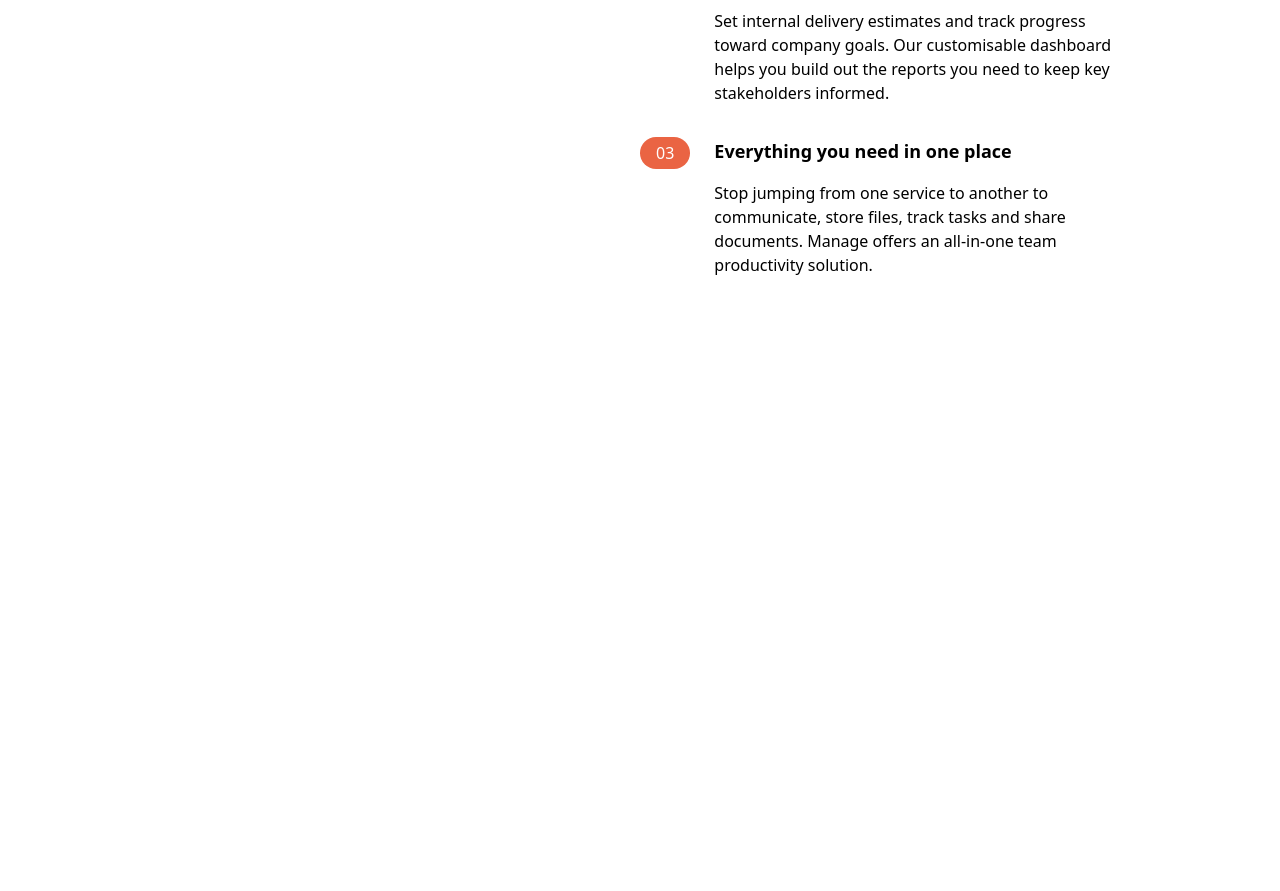
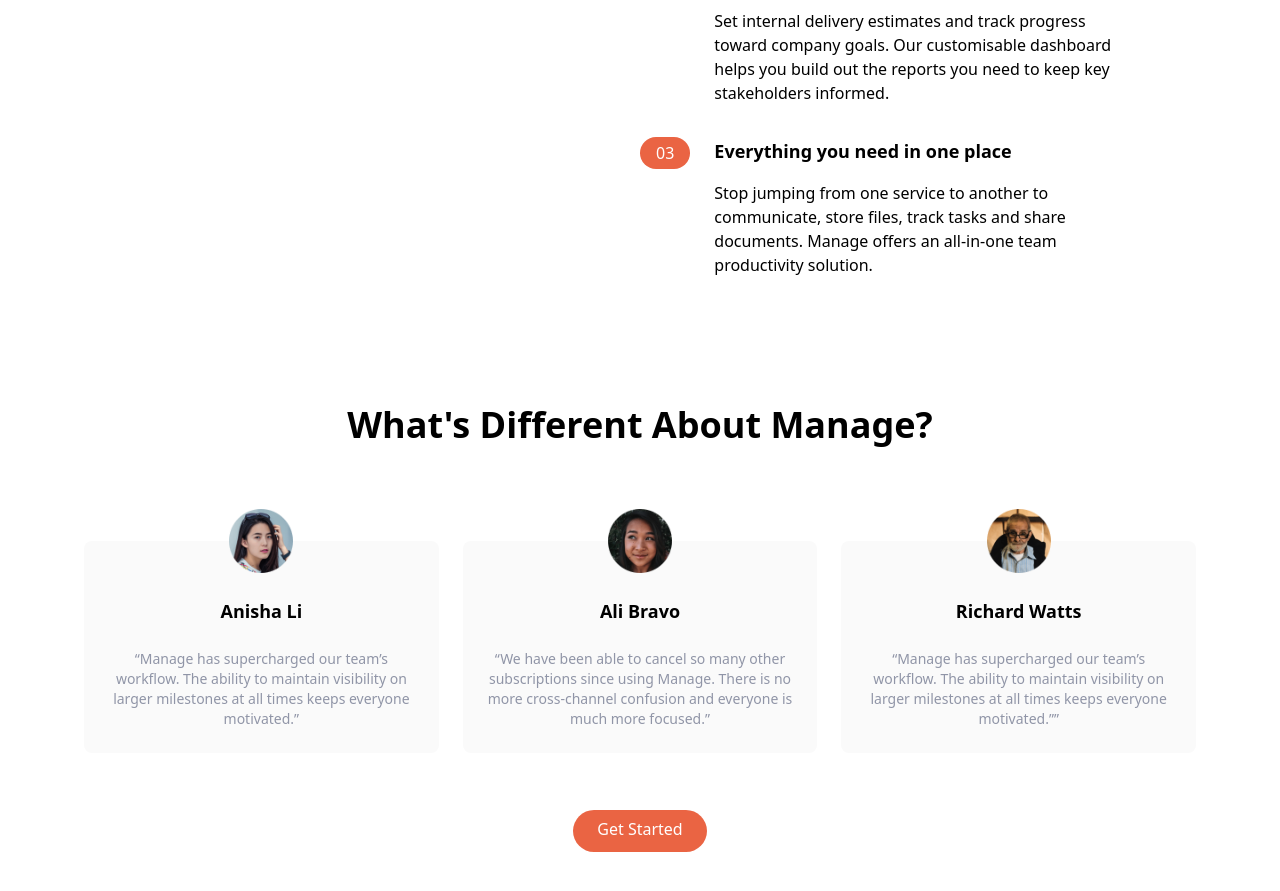
Before and after one commit to Hamidou-Woury-Ba/Tailwind-Crash-Course, a website: page index.html in a window 1280 px wide. Shown: the part 863-1754 px from the top of the page. Before the commit the page ends 1140 px from the top, so only its background shows below. Drawn offline with Linux system fonts and the light colour scheme.

Commit message:
Ajout du Testimonials

```diff
--- a/index.html
+++ b/index.html
@@ -147,5 +147,51 @@
             </div>
         </div>
     </section>
+
+    <!-- Testimonials -->
+    <section id="testimonials">
+        <!-- Container to hadind and testimonials blocks -->
+         <div class="max-w-6xl px-5 mx-auto mt-32 text-center">
+            <!-- Heading -->
+             <h2 class="text-4xl font-bold text-center">What's Different About Manage?</h2>
+             <!-- Testimonials Container -->
+              <div class="flex flex-col mt-24 md:flex-row md:space-x-6">
+                <!-- Testimonial 1 -->
+                 <div class="flex flex-col items-center p-6 space-y-6 rounded-lg bg-veryLightGray md:w-1/3">
+                    <img src="img/avatar-anisha.png" class="w-16 -mt-14" alt="">
+                    <h5 class="text-lg font-bold">Anisha Li</h5>
+                    <p class="text-sm text-darkGrayIshBlue">
+                        “Manage has supercharged our team’s workflow. The ability to
+                        maintain visibility on larger milestones at all times keeps
+                        everyone motivated.”
+                    </p>
+                 </div>
+                 <!-- Testimonial 2 -->
+                 <div class="hidden flex-col items-center p-6 space-y-6 rounded-lg bg-veryLightGray md:flex md:w-1/3">
+                    <img src="img/avatar-ali.png" class="w-16 -mt-14" alt="">
+                    <h5 class="text-lg font-bold">Ali Bravo</h5>
+                    <p class="text-sm text-darkGrayIshBlue">
+                        “We have been able to cancel so many other subscriptions since
+                        using Manage. There is no more cross-channel confusion and
+                        everyone is much more focused.”
+                    </p>
+                 </div>
+                 <!-- Testimonial 3 -->
+                 <div class="hidden flex-col items-center p-6 space-y-6 rounded-lg bg-veryLightGray md:flex md:w-1/3">
+                    <img src="img/avatar-richard.png" class="w-16 -mt-14" alt="">
+                    <h5 class="text-lg font-bold">Richard Watts</h5>
+                    <p class="text-sm text-darkGrayIshBlue">
+                        “Manage has supercharged our team’s workflow. The ability to
+                        maintain visibility on larger milestones at all times keeps
+                        everyone motivated.””
+                    </p>
+                 </div>
+              </div>
+              <!-- Button -->
+              <div class="my-16">
+                <a href="#" class="p-3 px-6 pt-2 text-white bg-brightRed rounded-full baseline hover:bg-brightRedLight">Get Started</a>
+              </div>
+         </div>
+    </section>
 </body>
 </html>
```
Also changed, not shown: css/main.css. Lines whose indentation alone changed are shown as unchanged.
